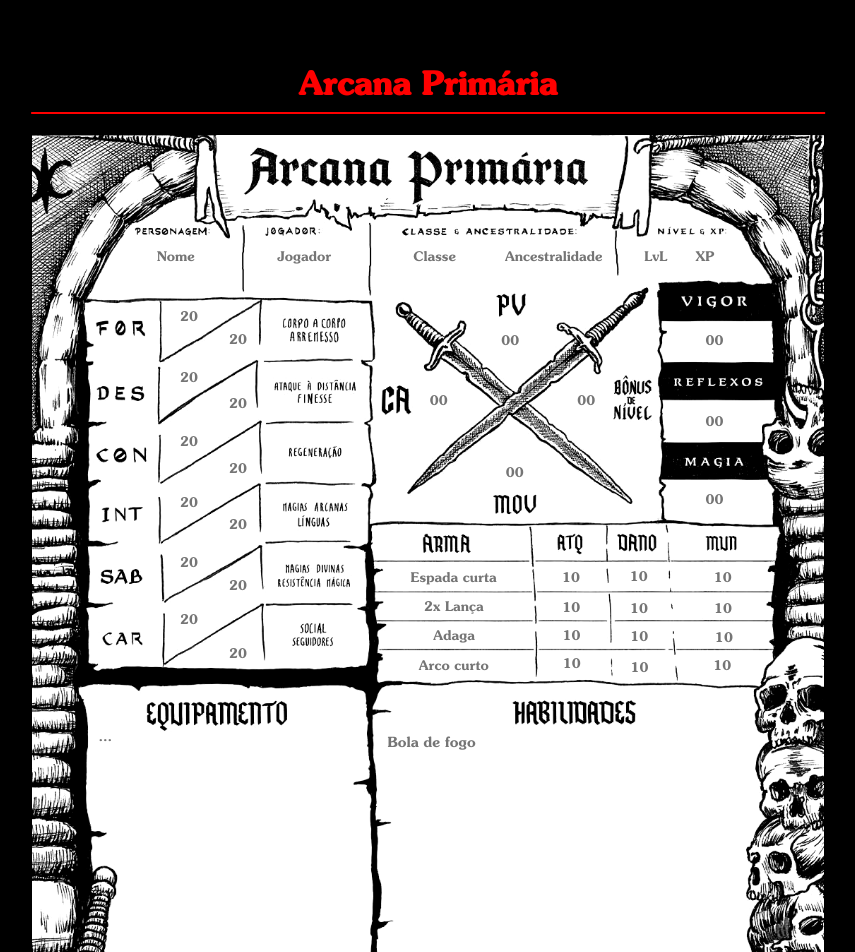
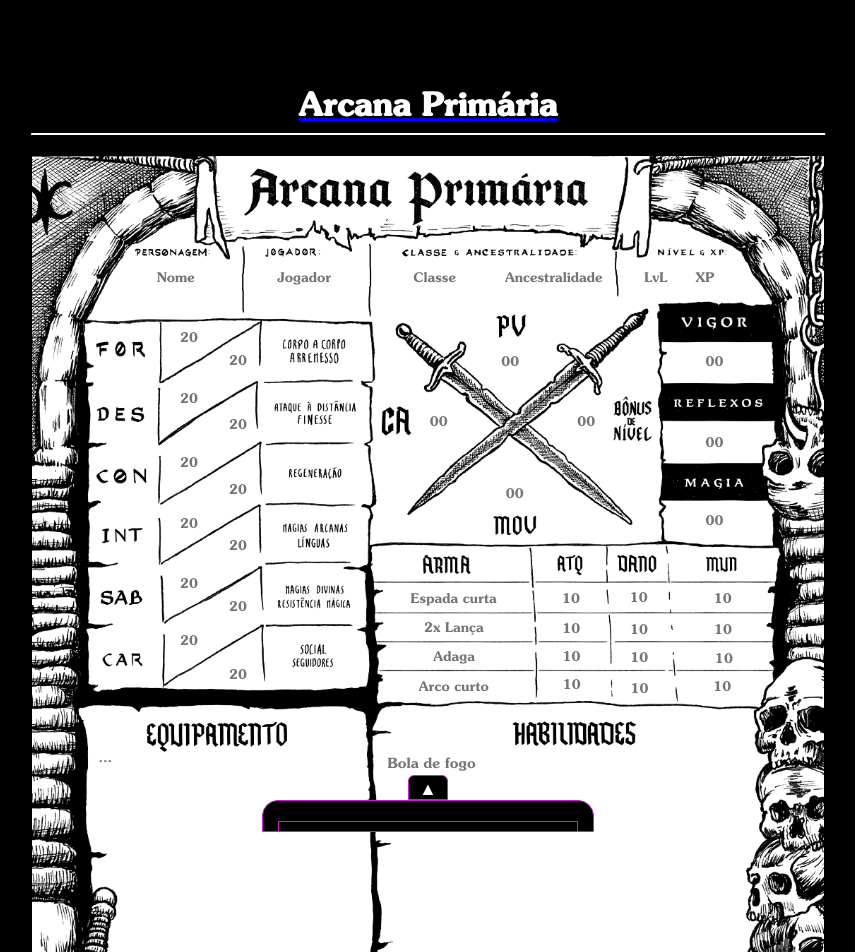
Before and after one commit to AlexandreRodriguesStrapasson/EditableForm, a Vue app: page / in a window 1280 px wide. Shown: the top 952 px of the page, without its empty margins (212-1067 px from the left). Built offline with nearby package versions, Linux system fonts and the light colour scheme.

Commit message:
⚡️Add a floating menu to the bts

```diff
--- a/src/App.vue
+++ b/src/App.vue
@@ -1,6 +1,9 @@
 <template>
   <div class="main-container">
-    <h1>Arcana Primária</h1>
+    //todo usar fonte Mynerve
+    <a href="https://www.arcanaprimaria.com/" target="_blank" class="header-link">
+      <h1>Arcana Primária</h1>
+    </a>
 
     <div class="sheet-container">
       <div id="a4">
@@ -144,12 +147,20 @@
       </div>
     </div>
 
-    <div class="controls">
-      <button class="pdfBt" @click="exportPDF">Exportar para PDF</button>
+    <div class="floating-menu">
+      <button class="toggle-arrow" @click="menuOpen = !menuOpen">
+        {{ menuOpen ? '▼' : '▲' }}
+      </button>
 
-      <div class="toggle-switch">
-        <input type="checkbox" id="toggleSpells" v-model="showSpellSheet">
-        <label for="toggleSpells">Mostrar Folha de Magias</label>
+      <div class="purple-panel" :class="{ show: menuOpen }">
+
+        <button class="pdfBt" @click="exportPDF">Exportar para PDF</button>
+
+        <div class="toggle-switch">
+          <input type="checkbox" id="toggleSpells" v-model="showSpellSheet">
+          <label for="toggleSpells">Mostrar Folha de Magias</label>
+        </div>
+
       </div>
     </div>
   </div>
@@ -254,6 +265,8 @@ const exportPDF = async () => {
 
   pdf.save('ficha.pdf')
 }
+
+const menuOpen = ref(false)
 </script>
 
 <style scoped>
@@ -262,7 +275,7 @@ const exportPDF = async () => {
 }
 
 h1 {
-  color: red;
+  color: white;
   text-align: center;
   padding: 10px;
   position: relative;
@@ -277,7 +290,7 @@ h1::after {
   transform: translateX(-50%);
   width: 0%;
   height: 2px;
-  background-color: red;
+  background-color: white;
   transition: width 1.5s ease-out;
 
   animation: expand-line 1.5s ease-out forwards;
@@ -315,22 +328,8 @@ h1::after {
   gap: 20px;
 }
 
-.pdfBt {
-  order: -1;
-  position: absolute;
-  top: 0;
-  right: 2rem;
-  height: 3.5rem;
-  width: 15rem;
-  color: red;
-  background: black;
-  border: red solid 1px;
-  transition: 1s;
-  cursor: pointer;
-}
-
 .pdfBt:hover {
-  background: red;
+  background: #c822d0;
   color: black;
 }
 
@@ -791,15 +790,15 @@ h1::after {
 .pdfBt {
   height: 3.5rem;
   width: 15rem;
-  color: red;
+  color: #c822d0;
   background: black;
-  border: red solid 1px;
+  border: #c822d0 solid 1px;
   transition: 1s;
   cursor: pointer;
 }
 
 .pdfBt:hover {
-  background: red;
+  background: #c822d0;
   color: black;
 }
 
@@ -876,4 +875,52 @@ h1::after {
   box-sizing: border-box;
 }
 
+.floating-menu {
+  position: fixed;
+  bottom: -32px;
+  left: 50%;
+  transform: translateX(-50%);
+  text-align: center;
+  z-index: 9999;
+}
+
+.toggle-arrow {
+  background: rgb(0, 0, 0);
+  color: white;
+  border: 1px solid #c822d0;
+  width: 40px;
+  height: 25px;
+  border-radius: 6px 6px 0 0;
+  cursor: pointer;
+  font-size: 18px;
+}
+
+.purple-panel {
+  background: rgb(0, 0, 0);
+  color: white;
+  padding: 15px;
+  border: 1px solid #c822d0;
+  border-radius: 16px 16px 0 0;
+
+  width: 300px;
+  margin: 0 auto;
+
+  height: 0;
+  overflow: hidden;
+  transition: height .4s ease;
+}
+
+.purple-panel.show {
+  height: 131px;
+}
+
+.purple-panel .toggle-switch {
+  margin-top: 15px;
+  font-size: 1rem;
+}
+
+.purple-panel .pdfBt {
+  width: 100%;
+  margin-top: 5px;
+}
 </style>
```
